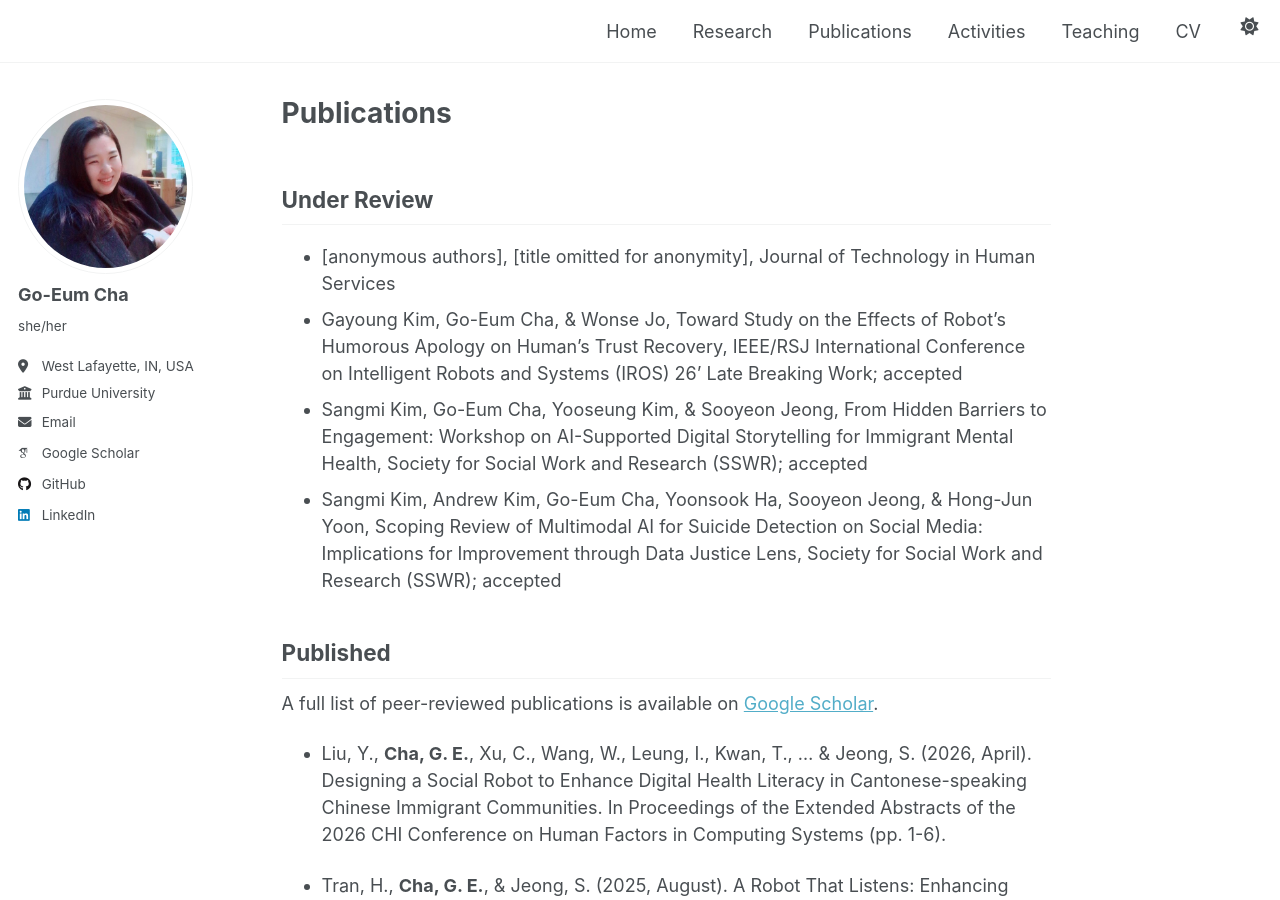
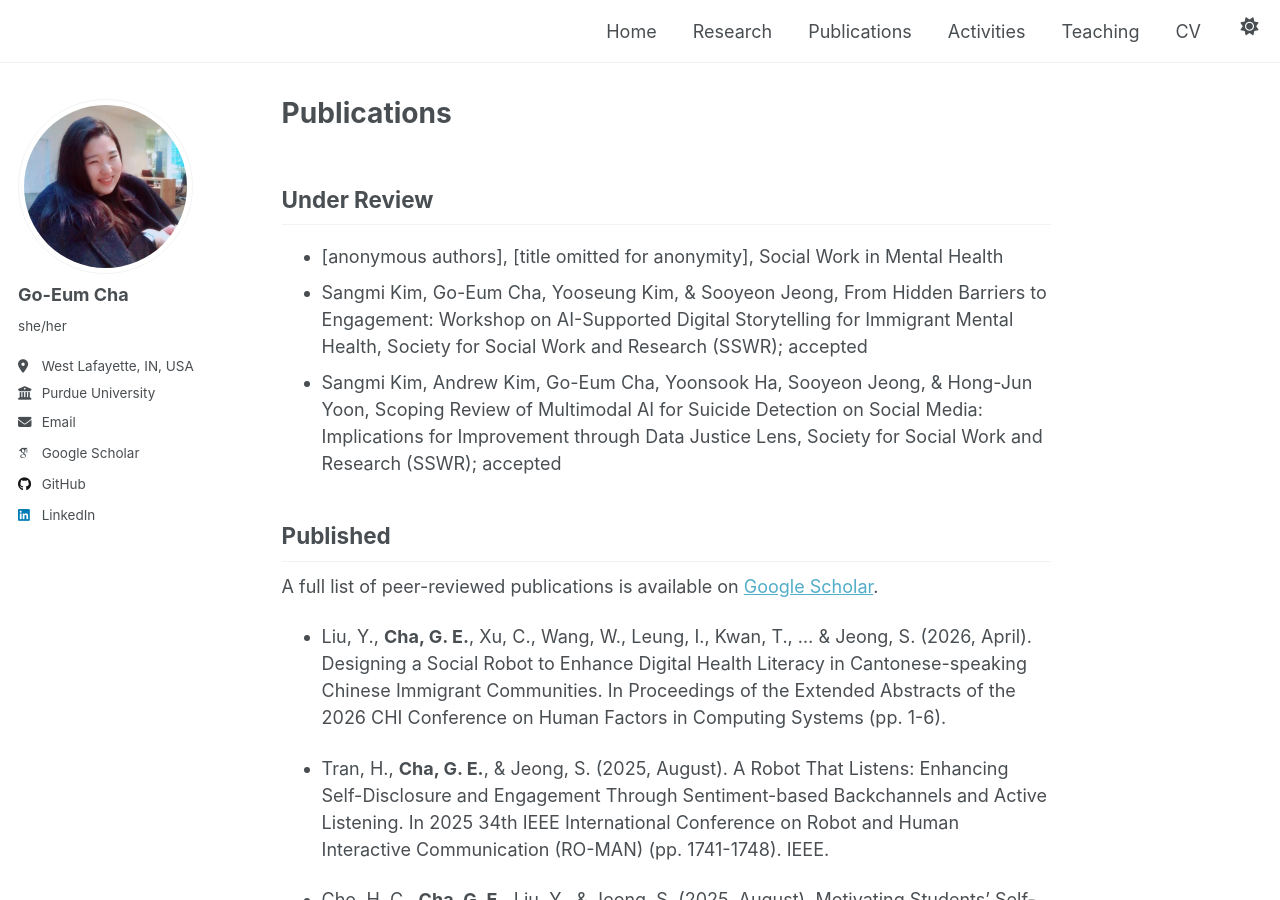
Before and after one commit to chagom/chagom.github.io, a Jekyll site: the page built from _pages/publications.md, in a window 1280 px wide and 900 px high. Built offline with Jekyll 4.4.1, drawn with Linux system fonts in a browser that asks for light colours; some web fonts are replaced; some of the changed text lies outside the part shown.

```diff
--- a/_pages/publications.md
+++ b/_pages/publications.md
@@ -7,8 +7,7 @@ person_schema: true
 ---
 
 ## Under Review
-- [anonymous authors], [title omitted for anonymity], Journal of Technology in Human Services
-- Gayoung Kim, Go-Eum Cha, & Wonse Jo, Toward Study on the Effects of Robot's Humorous Apology on Human's Trust Recovery, IEEE/RSJ International Conference on Intelligent Robots and Systems (IROS) 26' Late Breaking Work; accepted
+- [anonymous authors], [title omitted for anonymity], Social Work in Mental Health
 - Sangmi Kim, Go-Eum Cha, Yooseung Kim, & Sooyeon Jeong, From Hidden Barriers to Engagement: Workshop on AI-Supported Digital Storytelling for Immigrant Mental Health,  Society for Social Work and Research (SSWR); accepted
 - Sangmi Kim, Andrew Kim, Go-Eum Cha, Yoonsook Ha, Sooyeon Jeong, & Hong-Jun Yoon, Scoping Review of Multimodal AI for Suicide Detection on Social Media: Implications for Improvement through Data Justice Lens, Society for Social Work and Research (SSWR); accepted
 
```
Also changed, not shown: other parts of _pages/publications.md (+2 -0 lines).
